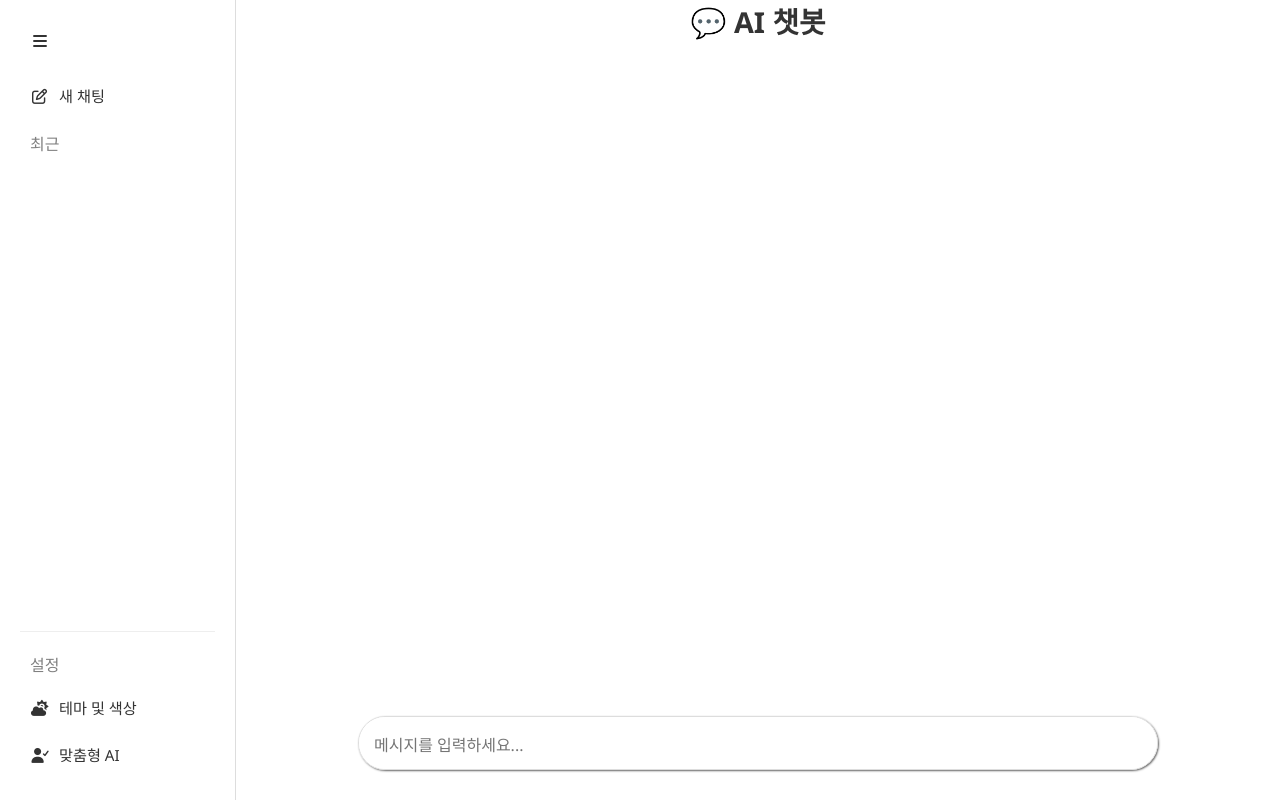
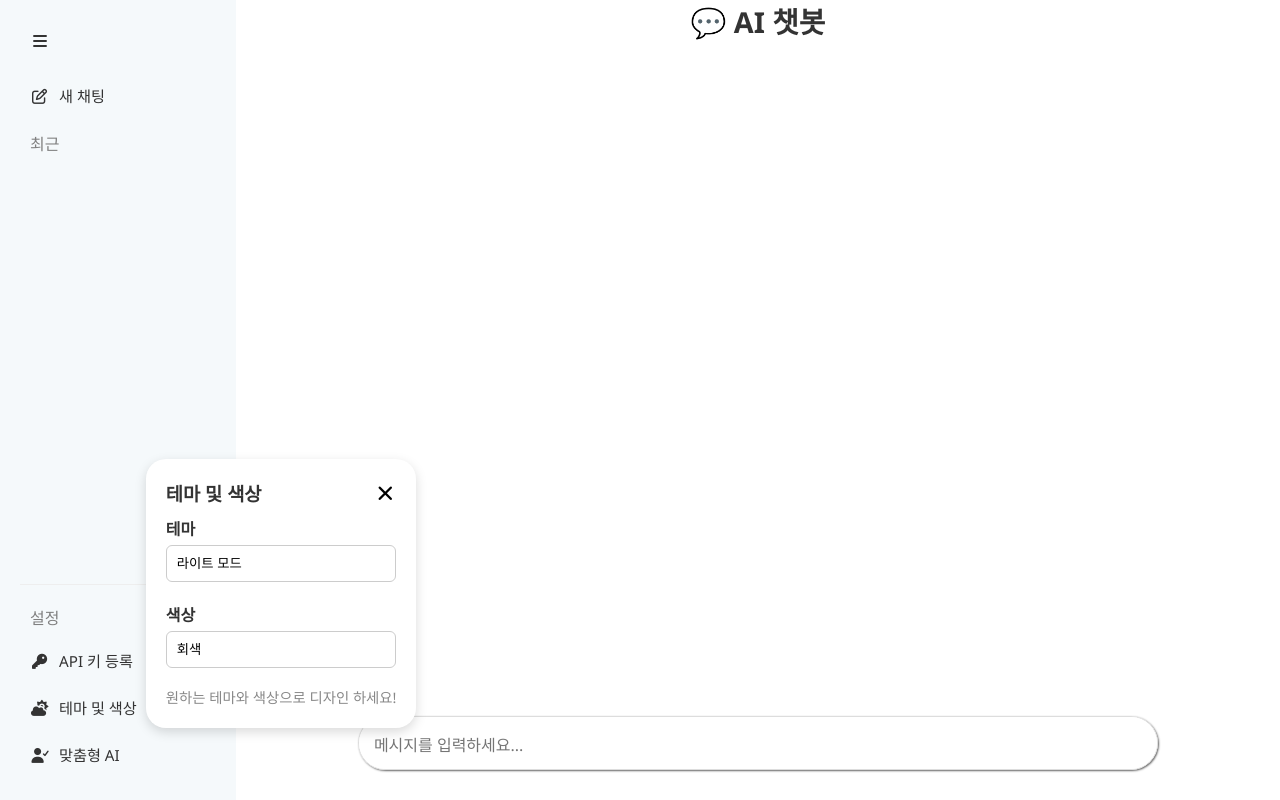
Before and after one commit to DragonCastle7512/IA2E, a website with bundled scripts: page frontend/index.html in a window 1280 px wide. Both pictures are taken after a click on the item "테마 및 색상". Built offline with nearby package versions, Linux system fonts and the light colour scheme; no server answers.

Commit message:
feat: 설정 패널 추가
- 설정 -> 'API 키 등록' 추가
- 각 목록 클릭 시 설정용 패널 열림(데이터 처리X, UI만)

```diff
--- a/frontend/index.html
+++ b/frontend/index.html
@@ -5,6 +5,7 @@
     <meta name="viewport" content="width=device-width, initial-scale=1.0">
     <title>AI 챗 인터페이스</title>
     <link rel="stylesheet" href="style.css">
+    <link rel="stylesheet" href="setting-modal.css">
     <link rel="stylesheet" href="https://cdnjs.cloudflare.com/ajax/libs/font-awesome/7.0.1/css/all.min.css" integrity="sha512-2SwdPD6INVrV/lHTZbO2nodKhrnDdJK9/kg2XD1r9uGqPo1cUbujc+IYdlYdEErWNu69gVcYgdxlmVmzTWnetw==" crossorigin="anonymous" referrerpolicy="no-referrer" />
     <link href="https://cdnjs.cloudflare.com/ajax/libs/prism/1.29.0/themes/prism.min.css" rel="stylesheet" />
     <link href="https://cdnjs.cloudflare.com/ajax/libs/prism/1.29.0/plugins/toolbar/prism-toolbar.min.css" rel="stylesheet" />
@@ -38,10 +39,13 @@
             <div class="settings-area">
                 <p class="menu-title">설정</p>
                 <ul class="conversation-list">
-                    <li class="conversation-item">
+                    <li class="conversation-item" id="apiKeySettingBtn">
+                        <span class="title"><i class="menu-icon fa-solid fa-key"></i>API 키 등록</span>
+                    </li>
+                    <li class="conversation-item" id="themeSettingBtn">
                         <span class="title"><i class="menu-icon fa-solid fa-cloud-sun"></i>테마 및 색상</span>
                     </li>
-                    <li class="conversation-item">
+                    <li class="conversation-item" id="aiSettingBtn">
                         <span class="title"><i class="menu-icon fa-solid fa-user-check"></i>맞춤형 AI</span>
                     </li>
                 </ul>
@@ -69,9 +73,17 @@
         </div>
     </div>
 
+    <div id="floatingSettingPanel" class="fixed-panel hidden">
+        <div id="panelContentContainer" class="panel-content">
+
+        </div>
+        <button id="closePanelBtn" class="close-btn"><i class="fa-solid fa-xmark"></i></button>
+    </div>
+
     <script src="https://cdnjs.cloudflare.com/ajax/libs/dompurify/3.0.6/purify.min.js"></script>
     <script src="https://cdnjs.cloudflare.com/ajax/libs/marked/12.0.2/marked.min.js"></script>
     <script src="conf/prism.js"></script>
+    <script src="ui/panel.js" type="module"></script>
     <script src="script.js" type="module"></script>
 </body>
 </html>
--- a/frontend/script.js
+++ b/frontend/script.js
@@ -17,7 +17,7 @@ document.addEventListener('DOMContentLoaded', async () => {
     const API_ENDPOINT = 'http://localhost:3000/api';
 
     setupNewChatButton();
-    setupAutoResize();
+    setupAutoResize(document.getElementById('promptInput'));
     setupClickHandler(handleSend);
     setupToggle();
     // selectedChat 설정까지 기다림
--- /dev/null
+++ b/frontend/setting-modal.css
@@ -0,0 +1,157 @@
+/* 🌟🌟 플로팅 패널 스타일 🌟🌟 */
+.fixed-panel {
+    position: fixed;
+    height: auto;
+    background-color: #ffffff;
+    box-shadow: 0 4px 12px rgba(0, 0, 0, 0.15);
+    z-index: 1050;
+    box-sizing: border-box;
+    border-radius: 20px;
+    opacity: 1;
+    transition: opacity 0.3s ease-out;
+}
+
+/* 🌟 패널 숨기기 (왼쪽으로 밀어냄) */
+.fixed-panel.hidden {
+    opacity: 0;
+    pointer-events: none;
+}
+
+.panel-content {
+    padding: 20px;
+}
+.close-btn {
+    position: absolute;
+    top: 25px;
+    right: 20px;
+    border: none;
+    background: none;
+    cursor: pointer;
+    font-size: 18px;
+}
+.setting-content {
+    margin-top: 10px;
+    min-width: 200px;
+}
+
+#aiCustomInput {
+    flex-grow: 1;
+    font-family: 'Segoe UI', Tahoma, Geneva, Verdana, sans-serif;
+    padding: 8px;
+    resize: none;
+    border: 1px solid #b7b7b79f;
+    border-radius: 10px;
+    width: 100%;
+    max-height: 100px;
+    -ms-overflow-style: none;
+}
+#aiCustomInput:focus {
+    outline: none;
+    border: 1px solid #5c5c5c;
+    border-color: #ddd;
+}
+#aiCustomInput::-webkit-scrollbar {
+    display: none;
+}
+#aiCustomInput:focus::-webkit-scrollbar {
+    display: none;
+}
+
+ /* 설명 텍스트 */
+.description {
+    font-size: 0.9em;
+    color: #888;
+    margin-top: 10px;
+    line-height: 1.4;
+}
+
+/* 맞춤형 AI 콘텐츠 영역 */
+#api-setting-content {
+    padding-top: 5px; /* 헤더 아래 공간 */
+    padding-bottom: 5px;
+}
+
+#api-setting-content h3 {
+    margin-top: 0;
+    margin-bottom: 15px;
+    font-size: 1.1em;
+    color: #333;
+}
+
+/* API 키 입력 그룹 레이아웃 */
+.input-group-api {
+    display: flex;
+    flex-direction: column; /* 세로로 나열 */
+    gap: 15px; /* 입력 필드 간격 */
+    margin-bottom: 20px;
+}
+
+.input-group-api label {
+    font-weight: 600;
+    color: #555;
+    margin-bottom: 5px;
+    display: block; /* label 아래 input이 오도록 */
+}
+
+/* 입력 필드 기본 스타일 */
+.input-group-api input[type="text"] {
+    width: 100%;
+    padding: 10px;
+    border: 1px solid #ccc;
+    border-radius: 6px;
+    box-sizing: border-box;
+    transition: border-color 0.2s;
+}
+
+.input-group-api input[type="text"]:focus {
+    border-color: #007bff;
+    outline: none;
+}
+
+/* 테마 및 색상 콘텐츠 영역 */
+#theme-setting-content {
+    padding-top: 5px;
+    padding-bottom: 5px;
+}
+
+#theme-setting-content h3 {
+    margin-top: 0;
+    margin-bottom: 15px;
+    color: #333;
+}
+
+/* 테마/색상 섹션 그룹 */
+.theme-section {
+    margin-bottom: 20px;
+}
+
+.theme-section:last-child {
+    border-bottom: none; /* 마지막 섹션은 구분선 제거 */
+    margin-bottom: 0;
+    padding-bottom: 0;
+}
+
+.theme-section h5 {
+    font-size: 1em;
+    margin-top: 0;
+    margin-bottom: 5px;
+    color: #333;
+}
+
+/* Select 박스 스타일 */
+.theme-section select {
+    width: 100%;
+    padding: 10px;
+    border: 1px solid #ccc;
+    border-radius: 6px;
+    background-color: #fff;
+    appearance: none; /* 기본 OS 스타일 제거 */
+    -webkit-appearance: none;
+    -moz-appearance: none;
+    cursor: pointer;
+}
+
+.theme-section select:focus {
+    border-color: #007bff;
+    outline: none;
+}
--- a/frontend/style.css
+++ b/frontend/style.css
@@ -25,12 +25,12 @@ body {
 
 .sidebar {
     width: 280px;
-    background-color: #ffffff;
+    background-color: #f5fdff55;
     box-shadow: 2px 0 5px rgba(0, 0, 0, 0.05);
     display: flex;
     flex-direction: column;
     padding: 20px;
-    border-right: 1px solid #ddd;
+
     height: 100%;
     transition: width 0.3s ease, padding 0.3s ease;
 }
--- /dev/null
+++ b/frontend/ui/panel.js
@@ -0,0 +1,131 @@
+import { setupAutoResize } from "./ui-handler.js";
+
+document.addEventListener('DOMContentLoaded', () => {
+    const apiKeySettingBtn = document.getElementById('apiKeySettingBtn');
+    const aiSettingBtn = document.getElementById('aiSettingBtn');
+    const themeSettingBtn = document.getElementById('themeSettingBtn');
+    const panel = document.getElementById('floatingSettingPanel');
+    const content = document.getElementById('panelContentContainer')
+    const closeBtn = document.getElementById('closePanelBtn');
+
+    const apiKeyTemplate = `
+        <h3>API 키 등록</h3>
+        <div class="setting-content">
+            <div class="input-group-api">
+                <div>
+                    <label for="geminiApiKey">Gemini</label>
+                    <input type="text" id="geminiApiKey" placeholder="Gemini API 키 등록">
+                </div>
+                <div>
+                    <label for="mistralApiKey">Mistral</label>
+                    <input type="text" id="mistralApiKey" placeholder="Mistral API 키 등록">
+                </div>
+            </div>
+            <p class="description">본인의 키를 등록하여 AI 서비스를 이용하세요!</p>
+        </div>
+    `;
+
+    const themeTemplate = `
+        <h3>테마 및 색상</h3>
+        <div class="setting-content">
+            <div class="theme-section">
+                <h5>테마</h5>
+                <select id="themeSelector">
+                    <option value="light">라이트 모드</option>
+                    <option value="dark">다크 모드</option>
+                </select>
+            </div>
+            <div class="theme-section">
+                <h5>색상</h5>
+                <select id="colorSelector">
+                    <option value="gray">회색</option>
+                    <option value="red">빨강</option>
+                    <option value="orange">주황</option>
+                    <option value="yellow">노랑</option>
+                    <option value="green">초록</option>
+                    <option value="blue">파랑</option>
+                    <option value="purple">보라</option>
+                    <option value="pink">분홍</option>
+                </select>
+            </div>
+            <p class="description">원하는 테마와 색상으로 디자인 하세요!</p>
+        </div>
+    `;
+
+    const aiCustomTemplate = `
+        <h3>맞춤형 AI 설정</h3>
+        <div class="setting-content">
+            <textarea id="aiCustomInput" rows="1" placeholder="추가적인 요청사항"></textarea>
+            <p class="description">요청사항을 입력하여, 응답 방식을 설정하세요!</p>
+        </div>
+    `;
+
+    function loadPanel(btn, templateString) {
+        content.innerHTML = templateString;
+        if(btn === aiSettingBtn) {
+            // DOM 조작 이후 Enter시 resize
+            setupAutoResize(document.getElementById('aiCustomInput'));
+        }
+        if (panel.classList.contains('hidden')) {
+            const rect = btn.getBoundingClientRect();
+
+            const panelLeft = rect.right - 70;
+            // 요소의 bottom과 높이 맞춤
+            const panelBottom = window.innerHeight - rect.bottom;
+
+            panel.style.left = `${panelLeft}px`;
+            panel.style.bottom = `${panelBottom}px`;
+            panel.style.top = 'auto';
+        }
+        panel.classList.toggle('hidden');
+    }
+
+    window.addEventListener('click', (e) => {
+        if (!panel.classList.contains('hidden')) {
+            if (!panel.contains(e.target)) {
+                panel.classList.add('hidden');
+            }
+        }
+    });
+
+    // 'API 키 등록' 클릭 시
+    apiKeySettingBtn.addEventListener('click', (e) => {
+        e.stopPropagation();
+        loadPanel(apiKeySettingBtn, apiKeyTemplate);
+    });
+    // '테마' 클릭 시
+    themeSettingBtn.addEventListener('click', (e) => {
+        e.stopPropagation();
+        loadPanel(themeSettingBtn, themeTemplate);
+    });
+    // '맞춤형 AI' 클릭 시
+    aiSettingBtn.addEventListener('click', (e) => {
+        e.stopPropagation();
+        loadPanel(aiSettingBtn, aiCustomTemplate);
+    });
+
+
+    // 2. <li> 클릭 시 패널 열기/닫기 토글
+    if (aiSettingBtn && panel) {
+        aiSettingBtn.addEventListener('click', () => {
+
+        });
+    }
+
+    // 닫기 버튼 클릭 시 패널 닫기 (X 버튼)
+    if (closeBtn && panel) {
+        closeBtn.addEventListener('click', () => {
+            panel.classList.add('hidden');
+        });
+    }
+
+    const saveBtn = document.getElementById('saveBtn');
+    if (saveBtn) {
+        saveBtn.addEventListener('click', () => {
+            if (aiCustomInput.value) {
+                console.log("API Key 저장 시도:", aiCustomInput.value);
+                // 여기에 실제 저장 로직을 구현합니다.
+            }
+        });
+    }
+});
--- a/frontend/ui/ui-handler.js
+++ b/frontend/ui/ui-handler.js
@@ -1,11 +1,10 @@
 import { getStreaming } from "../script.js";
 
 /* 프롬포트창 shift+Enter 시 높이 자동 조절 */
-function setupAutoResize() {
-    const promptInput = document.getElementById('promptInput');
-    promptInput.addEventListener('input', () => {
-        promptInput.style.height = 'auto';
-        promptInput.style.height = promptInput.scrollHeight + 'px';
+function setupAutoResize(input) {
+    input.addEventListener('input', () => {
+        input.style.height = 'auto';
+        input.style.height = input.scrollHeight + 'px';
     });
 }
 
@@ -60,7 +59,6 @@ function appendMessage(text, isUser = true, isStreaming = false) {
 
 /* 메세지 전체 랜더링 */
 function renderMessage(messages) {
-    console.log(getStreaming());
     document.getElementById('resultOutput').innerHTML = '';
     for (const message of messages) {
         appendMessage(message.content, message.is_user)
```
